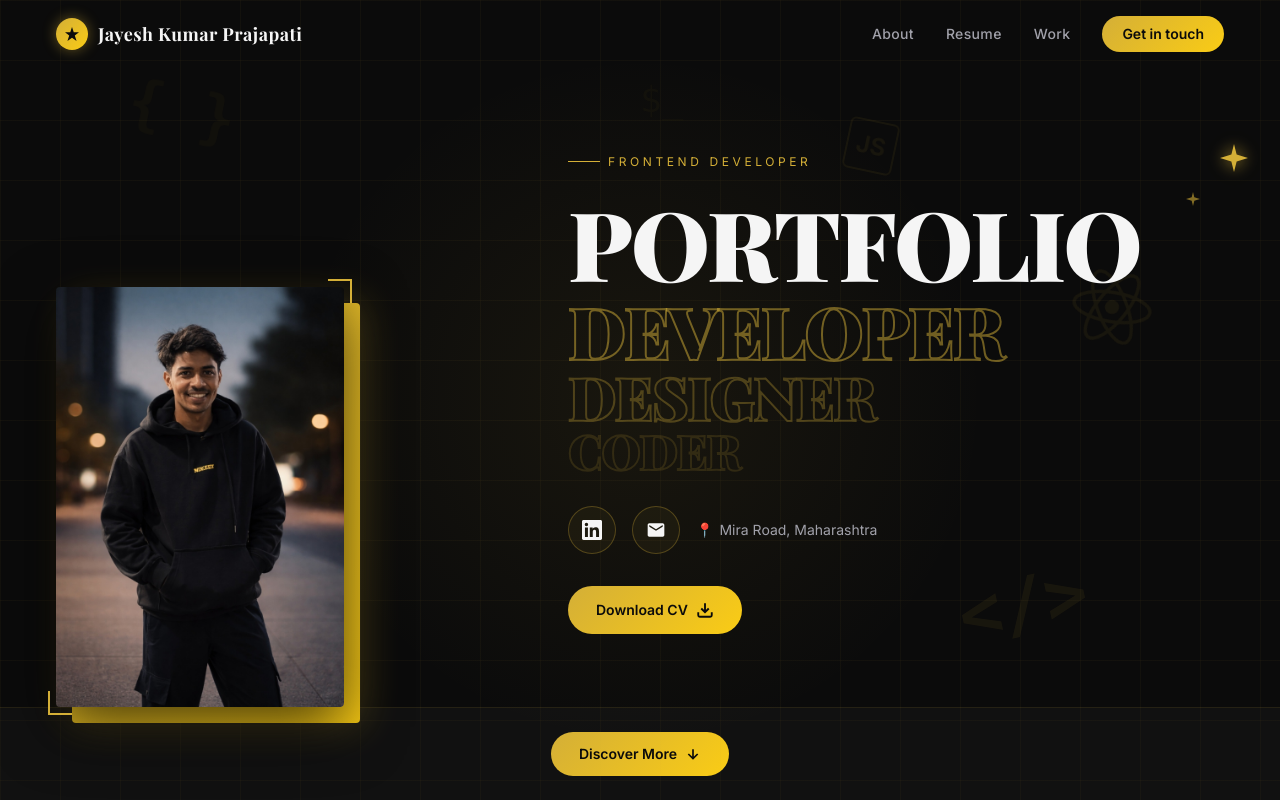
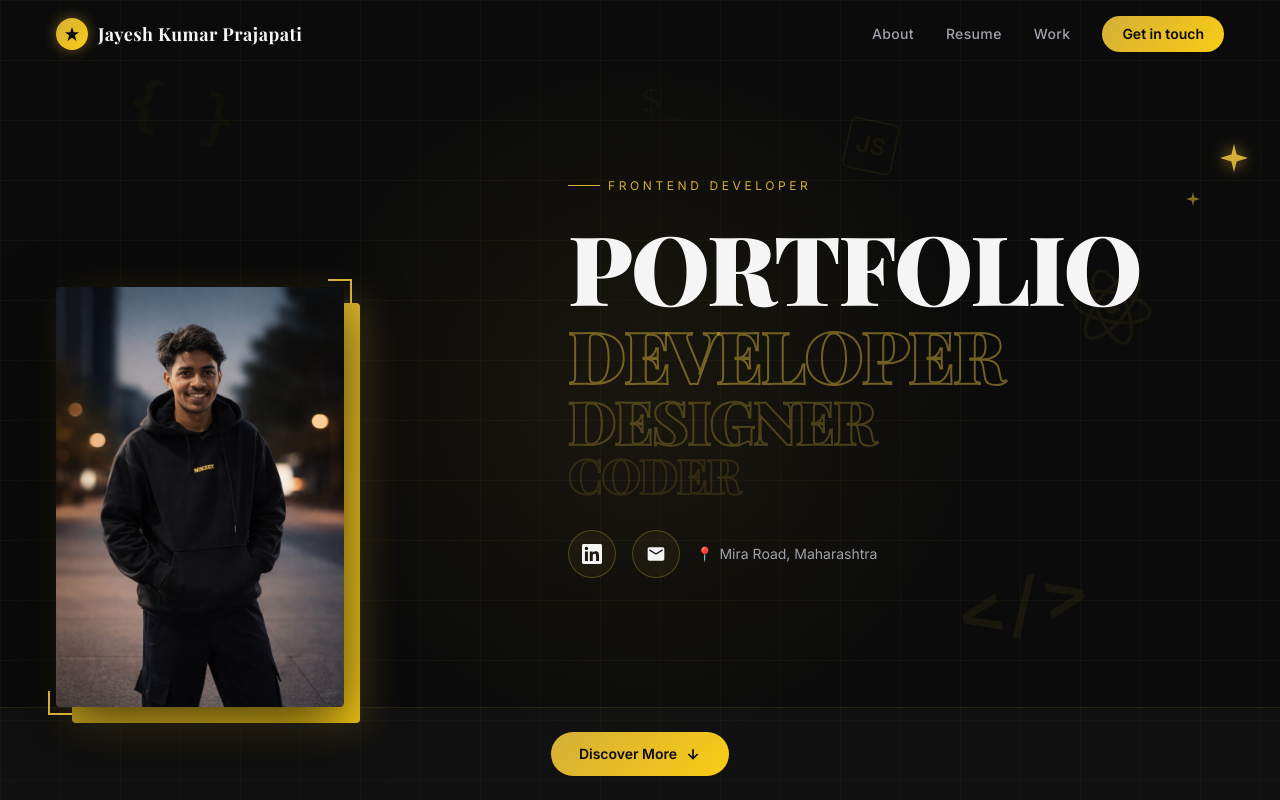
Before and after one commit to jaggutech24-maker/portfolio-website, a React (Vite) app: page / in a window 1280 px wide. Shown: the top 800 px of the page. Built offline with nearby package versions, Linux system fonts and the light colour scheme; a web font is replaced by a local one.

Commit message:
Update GitHub link and remove Download CV button

```diff
--- a/src/components/Contact.tsx
+++ b/src/components/Contact.tsx
@@ -91,7 +91,7 @@ export default function Contact() {
                   icon: <path d="M22 16.92v3a2 2 0 01-2.18 2 19.79 19.79 0 01-8.63-3.07A19.5 19.5 0 013.07 9.8a19.79 19.79 0 01-3.07-8.68A2 2 0 012.18 1h3a2 2 0 012 1.72c.127.96.361 1.903.7 2.81a2 2 0 01-.45 2.11L6.91 8.09a16 16 0 006 6l1.46-1.46a2 2 0 012.11-.45c.907.339 1.85.573 2.81.7A2 2 0 0122 14.92z"/> },
                 { type: 'LinkedIn', value: 'lnk.ink/jayeshprajapati', href: 'https://lnk.ink/jayeshprajapati',
                   icon: <><path d="M16 8a6 6 0 016 6v7h-4v-7a2 2 0 00-2-2 2 2 0 00-2 2v7h-4v-7a6 6 0 016-6z"/><rect x="2" y="9" width="4" height="12"/><circle cx="4" cy="4" r="2"/></> },
-                { type: 'GitHub', value: 'github.com/jayeshprajapati', href: 'https://github.com/jayeshprajapati',
+                { type: 'GitHub', value: 'github.com/jaggutech24-maker', href: 'https://github.com/jaggutech24-maker',
                   icon: <path d="M12 2C6.477 2 2 6.477 2 12c0 4.42 2.87 8.17 6.84 9.5.5.08.66-.23.66-.5v-1.69c-2.77.6-3.36-1.34-3.36-1.34-.45-1.15-1.11-1.46-1.11-1.46-.9-.62.07-.6.07-.6 1 .07 1.53 1.03 1.53 1.03.87 1.52 2.34 1.07 2.91.83.09-.65.35-1.09.63-1.34-2.22-.25-4.55-1.11-4.55-4.92 0-1.11.38-2 1.03-2.71-.1-.25-.45-1.29.1-2.64 0 0 .84-.27 2.75 1.02.79-.22 1.65-.33 2.5-.33.85 0 1.71.11 2.5.33 1.91-1.29 2.75-1.02 2.75-1.02.55 1.35.2 2.39.1 2.64.65.71 1.03 1.6 1.03 2.71 0 3.82-2.34 4.66-4.57 4.91.36.31.69.92.69 1.85V21c0 .27.16.59.67.5C19.14 20.16 22 16.42 22 12A10 10 0 0012 2z"/> },
               ].map((link, i) => (
                 <motion.a
--- a/src/components/Hero.tsx
+++ b/src/components/Hero.tsx
@@ -197,21 +197,6 @@ export default function Hero() {
               <span className="text-[#D4AF37]">📍</span> Mira Road, Maharashtra
             </span>
           </motion.div>
-
-          {/* Download CV */}
-          <motion.div
-            initial={{ opacity: 0, y: 20 }}
-            animate={{ opacity: 1, y: 0 }}
-            transition={{ duration: 0.8, delay: 1 }}
-          >
-            <a href="#" download="Jayesh_Resume.pdf" className="group flex items-center gap-2 text-[#0B0B0B] font-semibold text-sm px-7 py-3.5 rounded-full transition-all duration-300 hover:scale-105 hover:shadow-[0_0_24px_rgba(212,175,55,0.5)] w-fit"
-              style={{ background: 'linear-gradient(135deg,#D4AF37,#FACC15)' }}>
-              <span>Download CV</span>
-              <svg width="18" height="18" viewBox="0 0 24 24" fill="none" stroke="currentColor" strokeWidth="2.5" className="group-hover:translate-y-1 transition-transform">
-                <path d="M21 15v4a2 2 0 0 1-2 2H5a2 2 0 0 1-2-2v-4M7 10l5 5 5-5M12 15V3"/>
-              </svg>
-            </a>
-          </motion.div>
         </div>
       </div>
 
--- a/src/components/Projects.tsx
+++ b/src/components/Projects.tsx
@@ -157,7 +157,7 @@ export default function Projects() {
 
         {/* Active Project / Currently Working On */}
         <motion.div variants={fadeUp} initial="hidden" whileInView="visible" viewport={{ once: false, amount: 0.2 }}
-          className="mb-20 bg-gradient-to-r from-[#111111] to-[#0B0B0B] border border-[#D4AF37]/20 rounded-2xl p-8 flex flex-col md:flex-row items-center justify-between gap-8 relative overflow-hidden"
+          className="mb-20 bg-linear-to-r from-[#111111] to-[#0B0B0B] border border-[#D4AF37]/20 rounded-2xl p-8 flex flex-col md:flex-row items-center justify-between gap-8 relative overflow-hidden"
         >
           <div className="absolute top-0 right-0 w-32 h-32 bg-[#D4AF37]/5 blur-3xl rounded-full pointer-events-none" />
           <div>
@@ -170,7 +170,7 @@ export default function Projects() {
             </div>
             <p className="text-[#A1A1AA] text-sm font-inter">Exploring Advanced Frontend Frameworks, 3D Web Animations, and scaling apps with modern databases.</p>
           </div>
-          <div className="flex-shrink-0">
+          <div className="shrink-0">
              <span className="bg-[#D4AF37]/10 border border-[#D4AF37]/30 text-[#D4AF37] px-5 py-2.5 rounded-full text-sm font-medium">Continuous Learning</span>
           </div>
         </motion.div>
```
